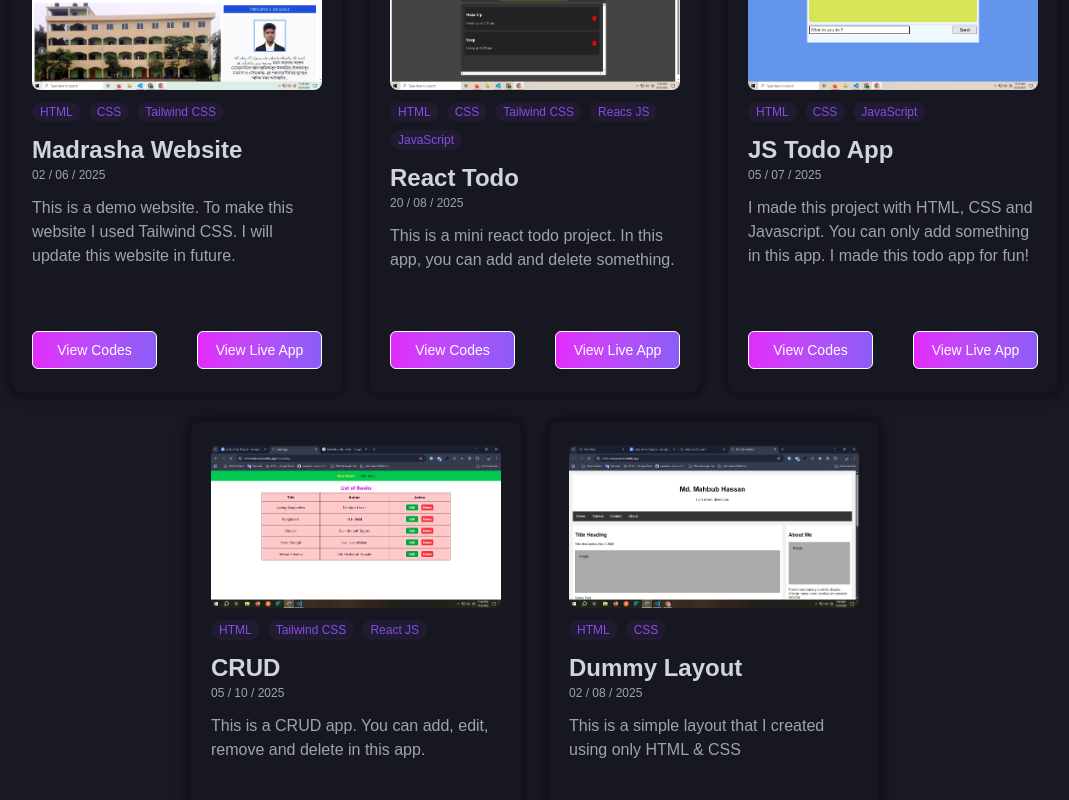
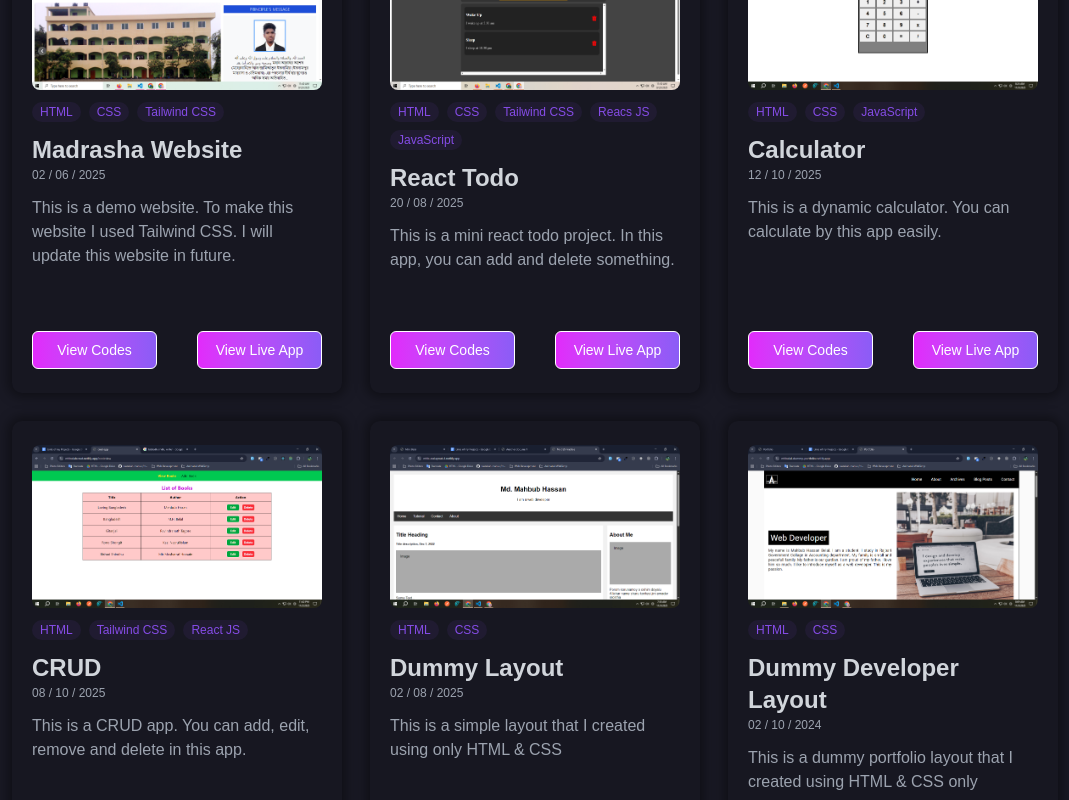
Before and after one commit to mahbub-hb-dev/Mahbub-s-Portfolio, a React (Vite) app: page / in a window 1280 px wide. Shown: the part 2520-3320 px from the top of the page, without its empty margins (105-1174 px from the left). Built offline with nearby package versions, Linux system fonts and the light colour scheme.

Commit message:
JS todo app replaced by Dynamic Calculator

```diff
--- a/src/component/projectsData.js
+++ b/src/component/projectsData.js
@@ -1,7 +1,7 @@
 export const projectData = [
     {
         img : '/images/projects/country.png',
-        technologies : ['HTML', 'CSS', 'Tailwind CSS', 'React', 'JavaScript'],
+        technologies : ['HTML', 'Tailwind CSS', 'React'],
         title : 'Country Information',
         date : '10 / 07 / 2025',
         description : 'This is a small web application about information of different countries. You can search countries by name and get information about capital, population, area and flag of those countries.',
@@ -10,7 +10,7 @@ export const projectData = [
     },
     {
         img : '/images/projects/library.png',
-        technologies : ['HTML', 'CSS', 'Tailwind CSS', 'React', 'JavaScript'],
+        technologies : ['HTML', 'Tailwind CSS', 'React'],
         title : 'My Library',
         date : '12 / 09 / 2025',
         description : 'This is a demo project of a library. I will update this website in future.',
@@ -45,19 +45,19 @@ export const projectData = [
         liveLink : 'https://mahbubs-todo-app.netlify.app/'
     },
     {
-        img : '/images/projects/js todo.png',
+        img : '/images/projects/dynamic-calculator.png',
         technologies : ['HTML', 'CSS', 'JavaScript'],
-        title : 'JS Todo App',
-        date : '05 / 07 / 2025',
-        description : 'I made this project with HTML, CSS and Javascript. You can only add something in this app. I made this todo app for fun!',
-        codeLink : 'https://github.com/mahbub-hb-dev/todo-app-basic-js-2025.git',
-        liveLink : 'https://mini-todo-js-project.vercel.app/'
+        title : 'Calculator',
+        date : '12 / 10 / 2025',
+        description : 'This is a dynamic calculator. You can calculate by this app easily.',
+        codeLink : 'https://github.com/mahbub-hb-dev/dynamic-calculator.git',
+        liveLink : 'https://mhbelals-calculator.vercel.app/'
     },
     {
         img : '/images/projects/crud-app.png',
         technologies : ['HTML', 'Tailwind CSS', 'React JS'],
         title : 'CRUD',
-        date : '05 / 10 / 2025',
+        date : '08 / 10 / 2025',
         description : 'This is a CRUD app. You can add, edit, remove and delete in this app.',
         codeLink : 'https://github.com/mahbub-hb-dev/CRUD-APP.git',
         liveLink : 'https://mhbelalscrud.netlify.app/'
@@ -71,4 +71,13 @@ export const projectData = [
         codeLink : 'https://github.com/mahbub-hb-dev/simple-css-layout-4.git',
         liveLink : 'https://mhb-csslayout-4.netlify.app/'
     },
+    {
+        img : '/images/projects/dummy-dev.png',
+        technologies : ['HTML', 'CSS'],
+        title : 'Dummy Developer Layout',
+        date : '02 / 10 / 2024',
+        description : 'This is a dummy portfolio layout that I created using HTML & CSS only',
+        codeLink : 'https://github.com/mahbub-hb-dev/Dummy-Portfolio.git',
+        liveLink : 'https://mhbelal-dummy-portfolio.netlify.app/'
+    },
 ]
```
Also changed, not shown: public/images/projects/dummy-dev.png (added), public/images/projects/dynamic-calculator.png (added).
